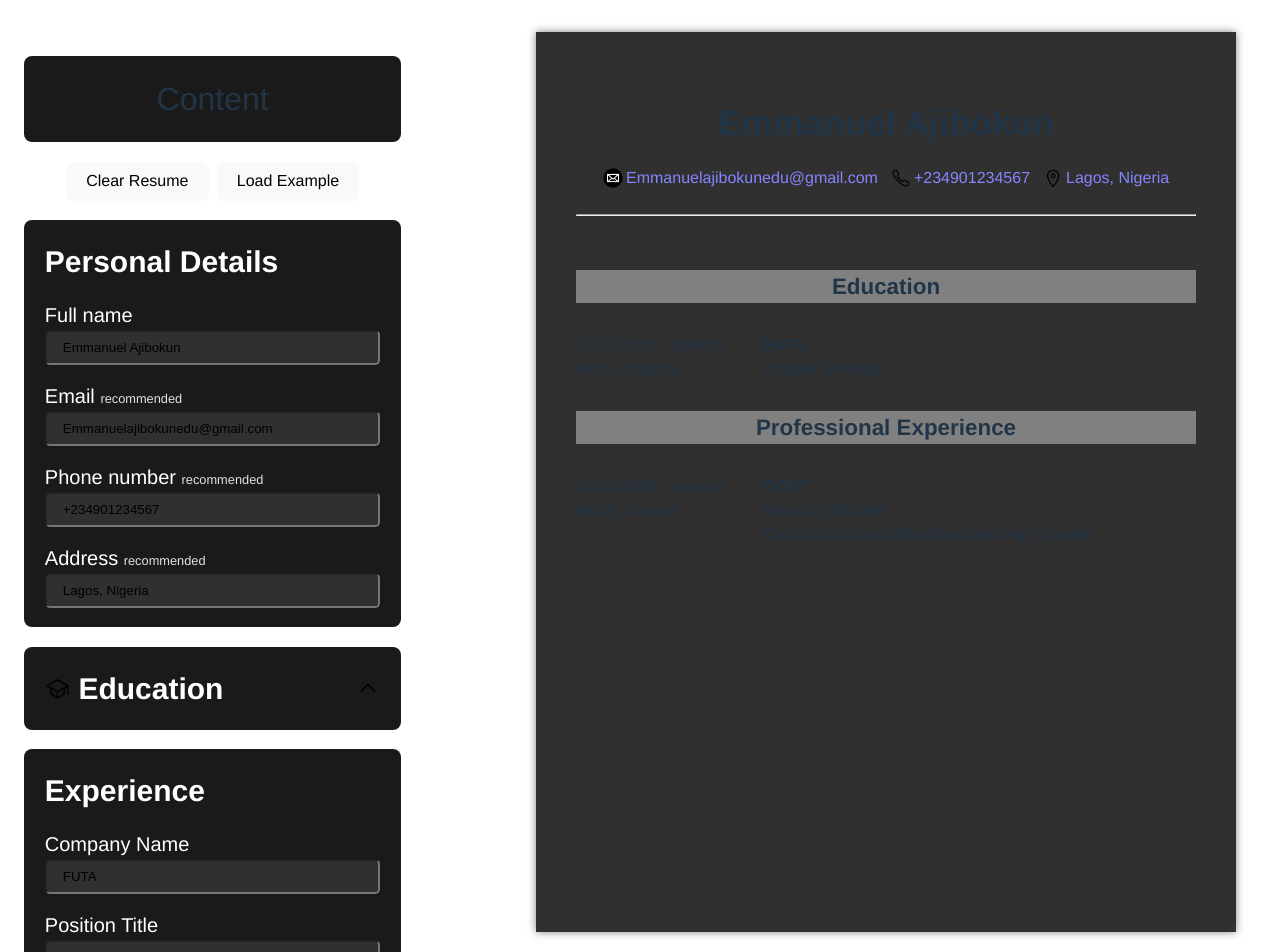
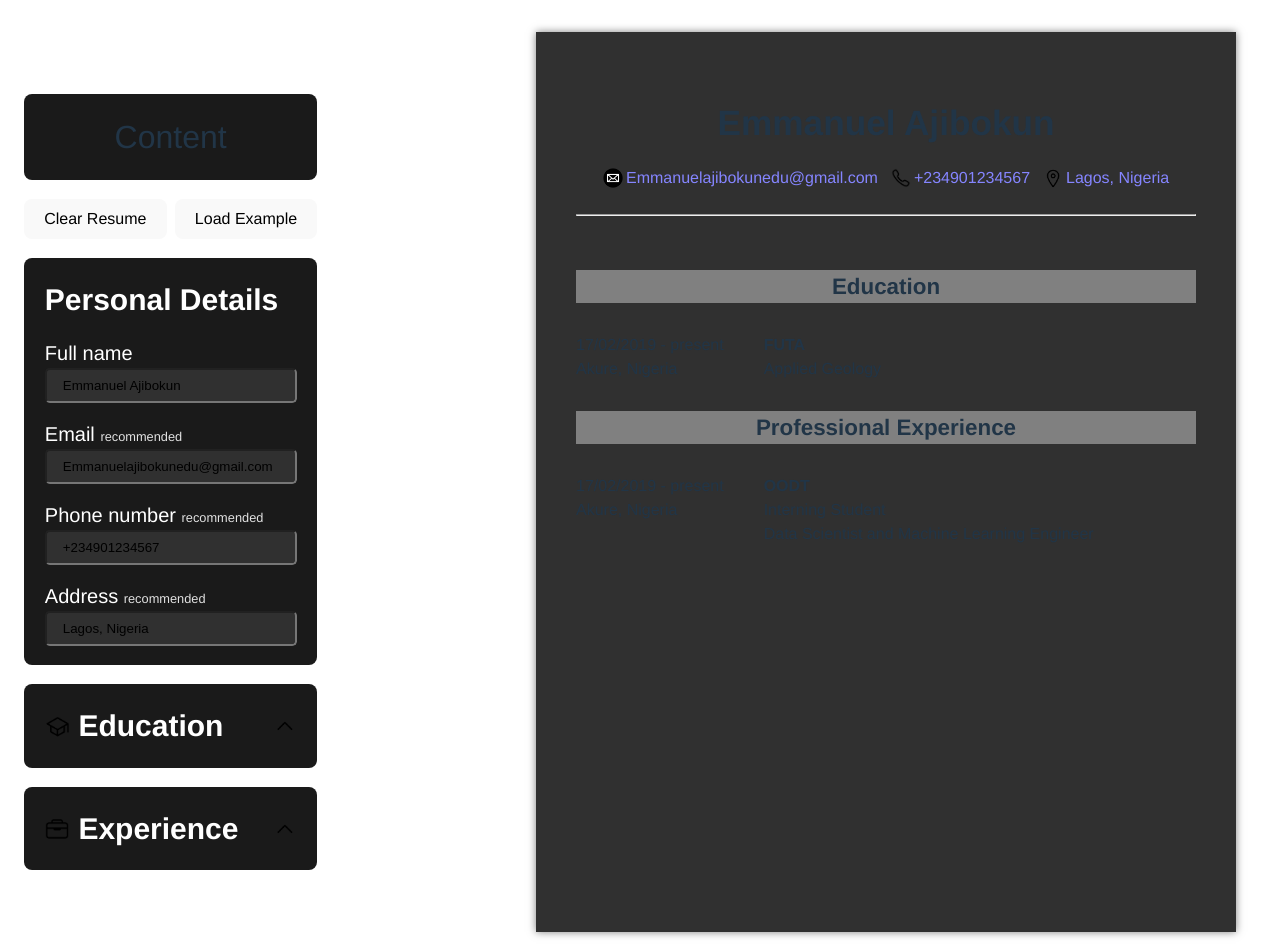
Before and after one commit to EmmanuelAjibokun/cv-application, a React (Vite) app: page / in a window 1280 px wide. Shown: the top 952 px of the page. Built offline with nearby package versions, Linux system fonts and the light colour scheme.

Commit message:
implement dropdown effect on experience component

```diff
--- a/src/components/experience/Experience.jsx
+++ b/src/components/experience/Experience.jsx
@@ -1,10 +1,30 @@
 import NewExperience from "./NewExperience"
+import caret from '../../assets/caret.png'
+import briefcase from '../../assets/briefcase.png'
+
+import '../education/education.css'
+
+import { useState } from "react"
 
 export default function Experience () {
+  const [isActive, setIsActive] = useState(false);
+  const style = {
+    transform: isActive ? "rotate(180deg)": "",
+    transition: "transfrom 5000ms ease"
+  }
+
   return (
     <div className="container">
-      <h2>Experience<span></span></h2>
-      <NewExperience />
+      <div className= "dropdown_header"
+        onClick={() => {
+          setIsActive(!isActive);
+        }}
+      >
+        <img src={briefcase} alt="graduation hat icon" className="education" />
+        <h2>Experience</h2>
+        <img src={caret} alt="caret dropdown icon" className="caret" style={style} />
+      </div>
+      {isActive && <NewExperience />}
     </div>
   )
 }
```
